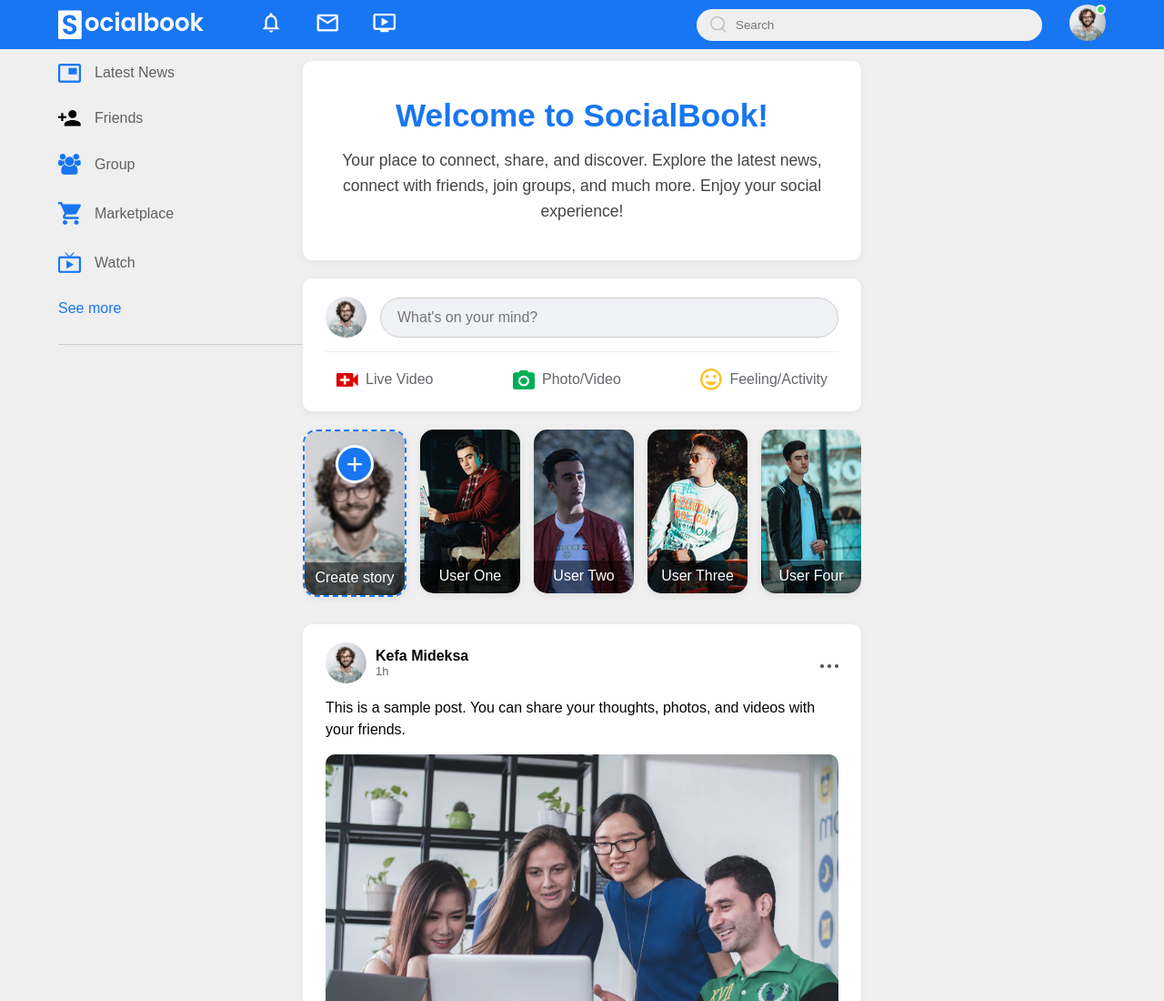
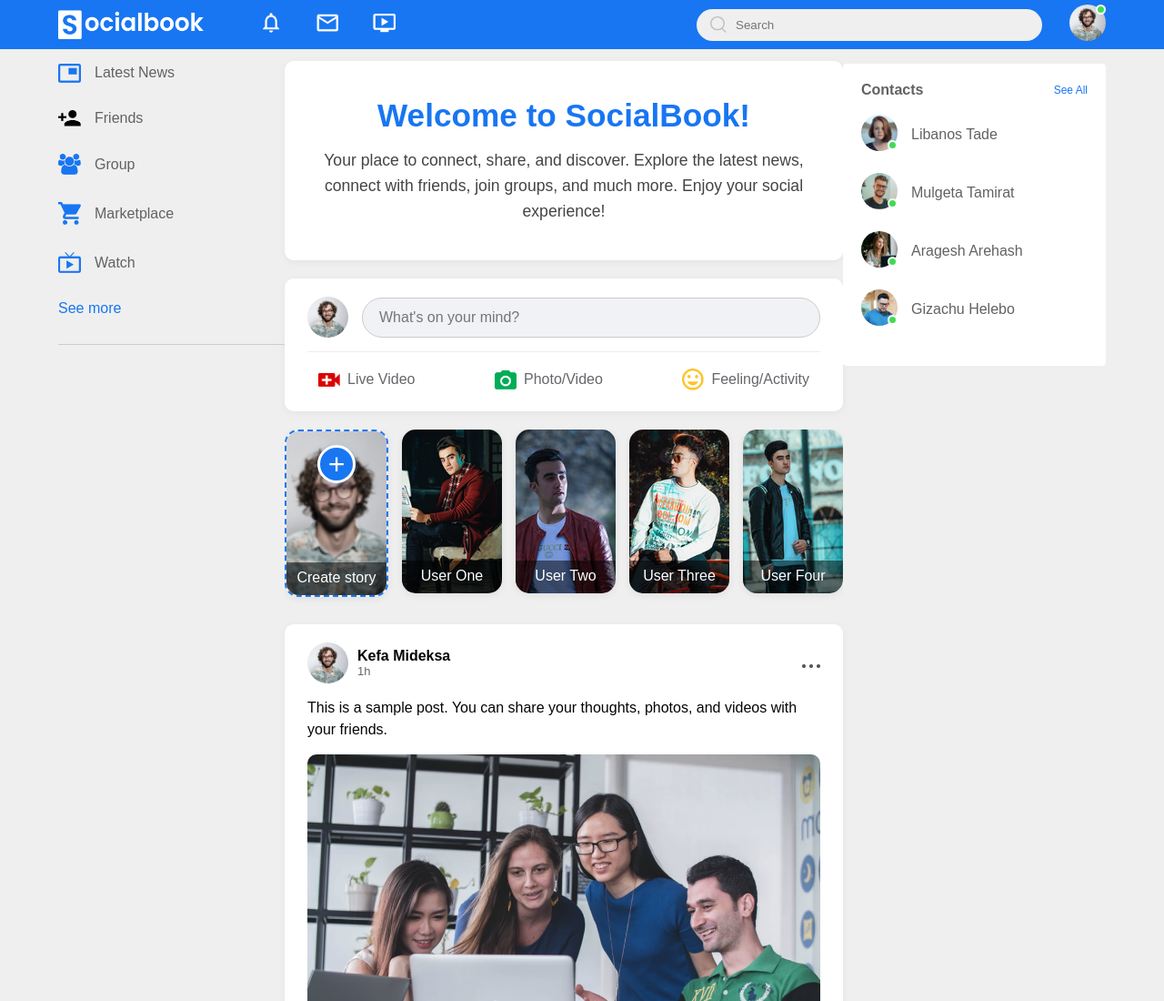
Before and after one commit to ake0507/Socialbook, a plain HTML site: page index.html in a window 1280 px wide. Shown: the top 1100 px of the page at 91% size. Drawn offline with Linux system fonts and the light colour scheme.

Commit message:
Add settings menu with user profile and feedback options; enhance sidebar with online contacts

```diff
--- a/index.html
+++ b/index.html
@@ -5,7 +5,6 @@
     <meta name="viewport" content="width=device-width, initial-scale=1.0" />
     <title>SocialBook</title>
     <link rel="stylesheet" href="style.css" />
-    <script src="script.js"></script>
   </head>
   <body>
     <nav>
@@ -22,10 +21,53 @@
           <img src="images/search.png" alt="" />
           <input type="text" placeholder="Search" />
         </div>
-        <div class="nav-user-icon online">
+        <div class="nav-user-icon online" onclick="toggleSettingsMenu()">
           <img src="images/profile-pic.png" alt="" />
         </div>
       </dev>
+      <!-- Settings Menu -->
+      <div class="settings-menu">
+        <div class="settings-menu-inner">
+          <div class="user-profile">
+            <img src="images/profile-pic.png" alt="User Profile" />
+            <div>
+              <p>Kefa Mideksa</p>
+              <a href="#">See your profile</a>
+            </div>
+          </div>
+          <hr />
+          <div class="user-profile">
+            <img src="images/feedback.png" alt="Feedback" />
+            <div>
+              <p>Give Feedback</p>
+              <a href="#">Help us to improve the new design</a>
+            </div>
+          </div>
+          <hr />
+          <div class="settings-links">
+            <img src="images/setting.png" class="settings-icon" />
+            <a href="#"
+              >Settings & Privacy <img src="images/arrow.png" width="10px"
+            /></a>
+          </div>
+          <div class="settings-links">
+            <img src="images/help.png" class="settings-icon" />
+            <a href="#"
+              >Help & Support <img src="images/arrow.png" width="10px"
+            /></a>
+          </div>
+          <div class="settings-links">
+            <img src="images/display.png" class="settings-icon" />
+            <a href="#"
+              >Display & Accessibility <img src="images/arrow.png" width="10px"
+            /></a>
+          </div>
+          <div class="settings-links">
+            <img src="images/logout.png" class="settings-icon" />
+            <a href="#">Logout <img src="images/arrow.png" width="10px" /></a>
+          </div>
+        </div>
+      </div>
     </nav>
     <div class="container">
       <!-------- left-sidebar     -->
@@ -154,7 +196,37 @@
         </div>
       </div>
       <!-------- right-sidebar     -->
-      <div class="right-sidebar"></div>
+      <div class="right-sidebar">
+        <div class="sidebar-title">
+          <h4>Contacts</h4>
+          <a href="#">See All</a>
+        </div>
+        <div class="online-list">
+          <div class="online">
+            <img src="images/member-1.png" alt="" />
+          </div>
+          <p>Libanos Tade</p>
+        </div>
+        <div class="online-list">
+          <div class="online">
+            <img src="images/member-2.png" alt="" />
+          </div>
+          <p>Mulgeta Tamirat</p>
+        </div>
+        <div class="online-list">
+          <div class="online">
+            <img src="images/member-3.png" alt="" />
+          </div>
+          <p>Aragesh Arehash</p>
+        </div>
+        <div class="online-list">
+          <div class="online">
+            <img src="images/member-4.png" alt="" />
+          </div>
+          <p>Gizachu Helebo</p>
+        </div>
+      </div>
     </div>
+    <script src="script.js"></script>
   </body>
 </html>
--- a/style.css
+++ b/style.css
@@ -106,6 +106,10 @@ nav {
     position: sticky;
     top: 70px;
     align-self: flex-start;
+    background: #fff;
+    padding: 20px;
+    border-radius: 4px;
+    color: #626262;
 }
 
 .main-content {
@@ -373,3 +377,93 @@ nav {
     width: 18px;
     margin-right: 8px;
 }
+
+.settings-menu {
+    position: absolute;
+    width: 90%;
+    max-width: 350px;
+    background: #fff;
+    box-shadow: 0 0 10px rgba(0, 0, 0, 0.4);
+    border-radius: 4px;
+    overflow: hidden;
+    top: 108%;
+    right: 5%;
+    max-height: 0;
+    transition: max-height 0.3s;
+}
+
+.settings-menu-open {
+    max-height: 450px;
+}
+
+.settings-menu-inner {
+    padding: 20px;
+}
+
+.settings-menu hr {
+    border: 0;
+    height: 1px;
+    background: #ccc;
+    margin: 15px 0;
+}
+
+.settings-links {
+    display: flex;
+    align-items: center;
+    margin: 15px 0;
+}
+
+.settings-links .settings-icon {
+    width: 38px;
+    margin-right: 10px;
+    border-radius: 50%;
+}
+
+.settings-links a {
+    display: flex;
+    flex: 1;
+    align-items: center;
+    justify-content: space-between;
+    text-decoration: none;
+    color: #626262;
+}
+
+.sidebar-title {
+    display: flex;
+    align-items: center;
+    justify-content: space-between;
+    margin-bottom: 18px;
+}
+
+.sidebar-title h4 {
+    font-weight: 600;
+    font-size: 16px;
+}
+
+.sidebar-title a {
+    text-decoration: none;
+    color: #1876f2;
+    font-size: 12px;
+}
+
+.online-list {
+    display: flex;
+    align-items: center;
+    margin-bottom: 20px;
+}
+
+.online-list .online img {
+    width: 40px;
+    border-radius: 50%;
+}
+
+.online-list .online {
+    width: 40px;
+    border-radius: 50%;
+    margin-right: 15px;
+}
+
+.online-list .online::after {
+    top: unset;
+    bottom: 5px;
+}
```
